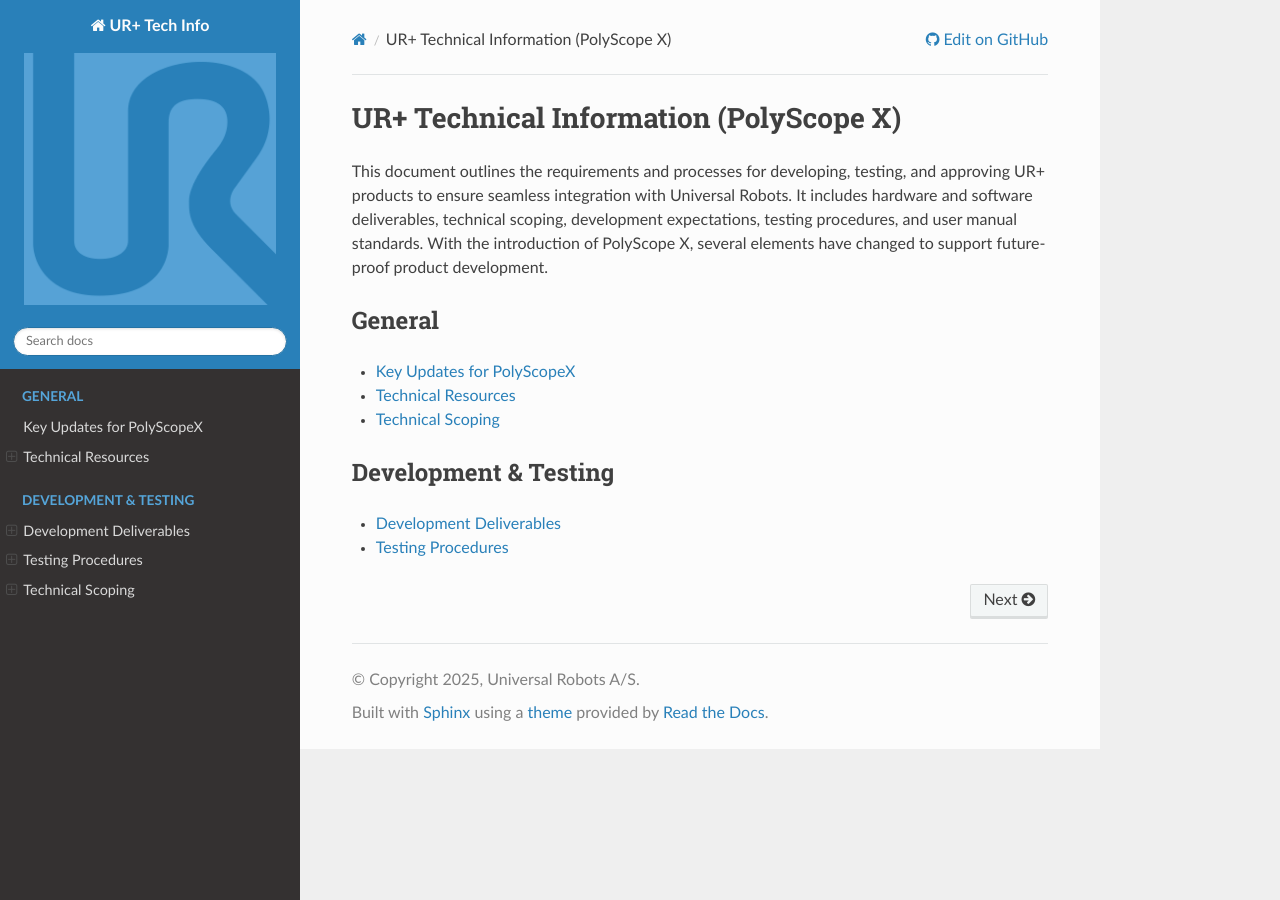
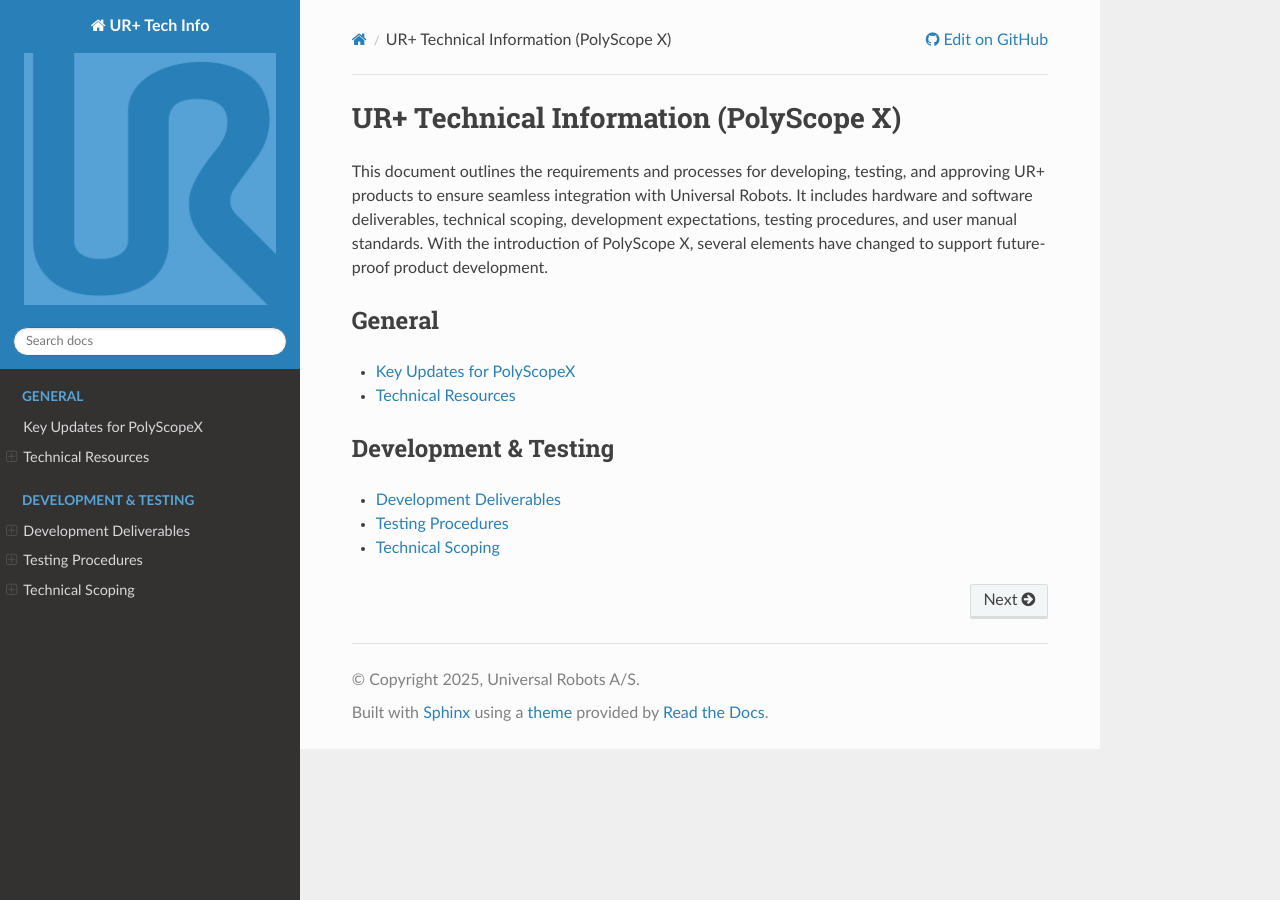
Before and after one commit to FuNingHu/urplus-tech-info, a Sphinx documentation site: the page built from docs/source/index.rst, in a window 1280 px wide. Built offline with Sphinx 7.4.7 and the Read the Docs theme 3.1.0, drawn with Linux system fonts in a browser that asks for light colours.

```diff
--- a/docs/source/index.rst
+++ b/docs/source/index.rst
@@ -8,13 +8,14 @@ General
 
 * :doc:`key_updates_for_polyscopex`
 * :doc:`technical_resource`
-* :doc:`technical_scoping`
+
 
 Development & Testing
 ---------------------
 
 * :doc:`development_deliverables`
 * :doc:`testing_procedures`
+* :doc:`technical_scoping`
 
 .. toctree::
    :maxdepth: 2
```
